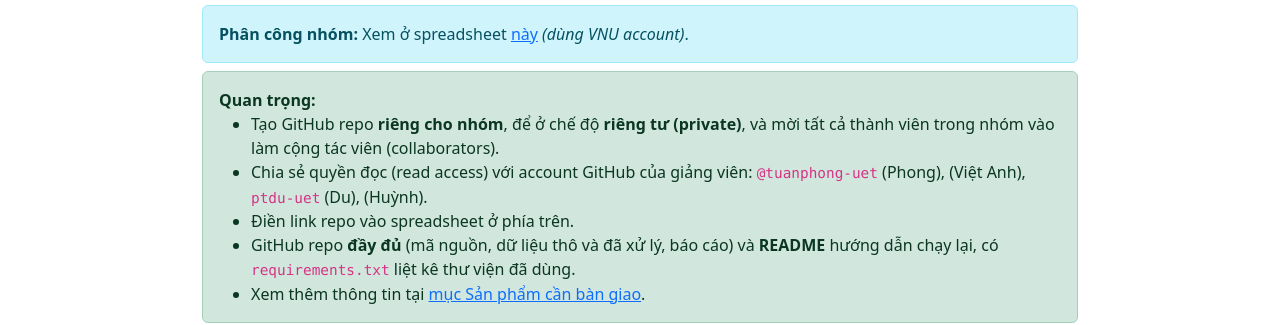
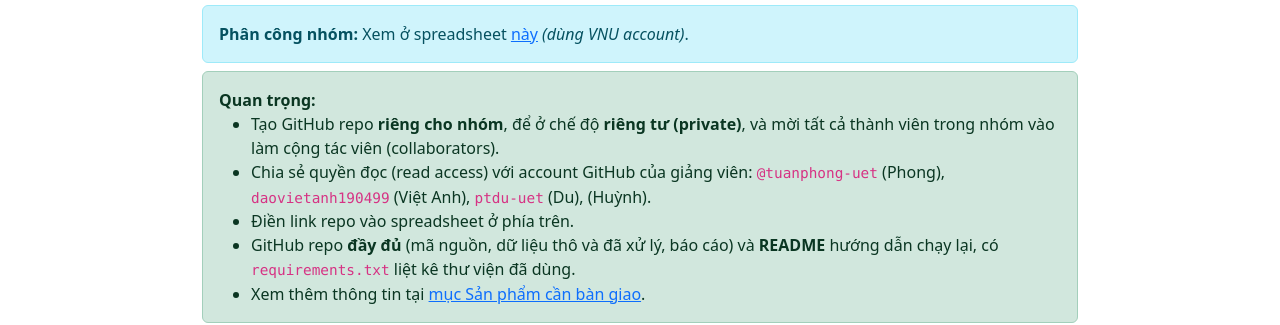
Before and after one commit to ltxldl/ltxldl.github.io, a website: page 2526-1/projects/project_1.html in a window 1280 px wide. Shown: the part 496-821 px from the top of the page. Drawn offline with nearby package versions, Linux system fonts and the light colour scheme.

Commit message:
add vietanh github acc

```diff
--- a/2526-1/projects/project_1.html
+++ b/2526-1/projects/project_1.html
@@ -117,7 +117,7 @@
             <li>
               Chia sẻ quyền đọc
               (read access) với account GitHub của giảng viên: <code>@tuanphong-uet</code> (Phong),
-              <code></code> (Việt Anh), <code>ptdu-uet</code> (Du), <code></code> (Huỳnh).
+              <code>daovietanh190499</code> (Việt Anh), <code>ptdu-uet</code> (Du), <code></code> (Huỳnh).
             </li>
             <li>
               Điền link repo vào spreadsheet ở phía trên.
```
Also changed, not shown: 2526-1/projects/project_2.html (+1 -1 lines), 2526-1/projects/project_3.html (+1 -1 lines), 2526-1/projects/project_4.html (+1 -1 lines).
